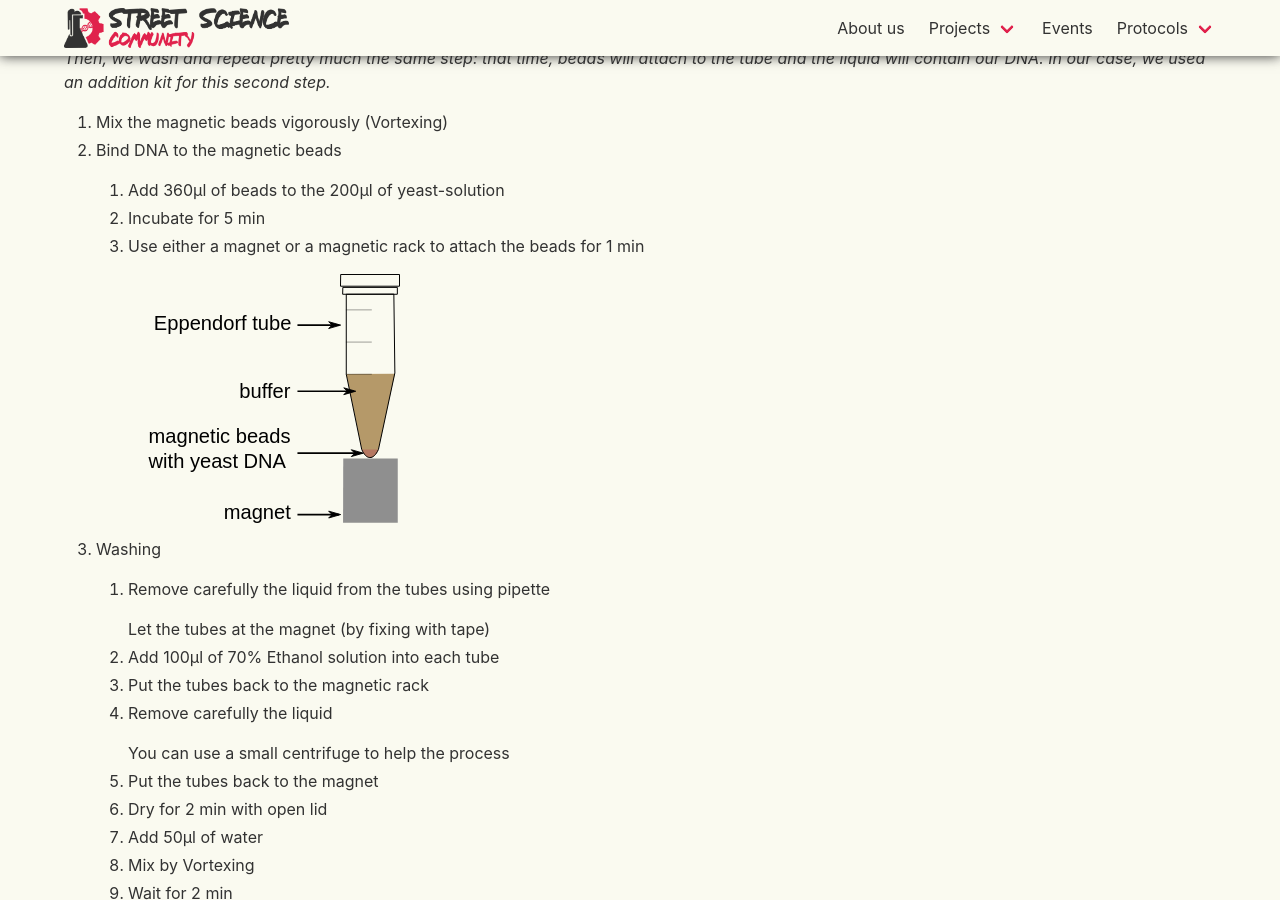
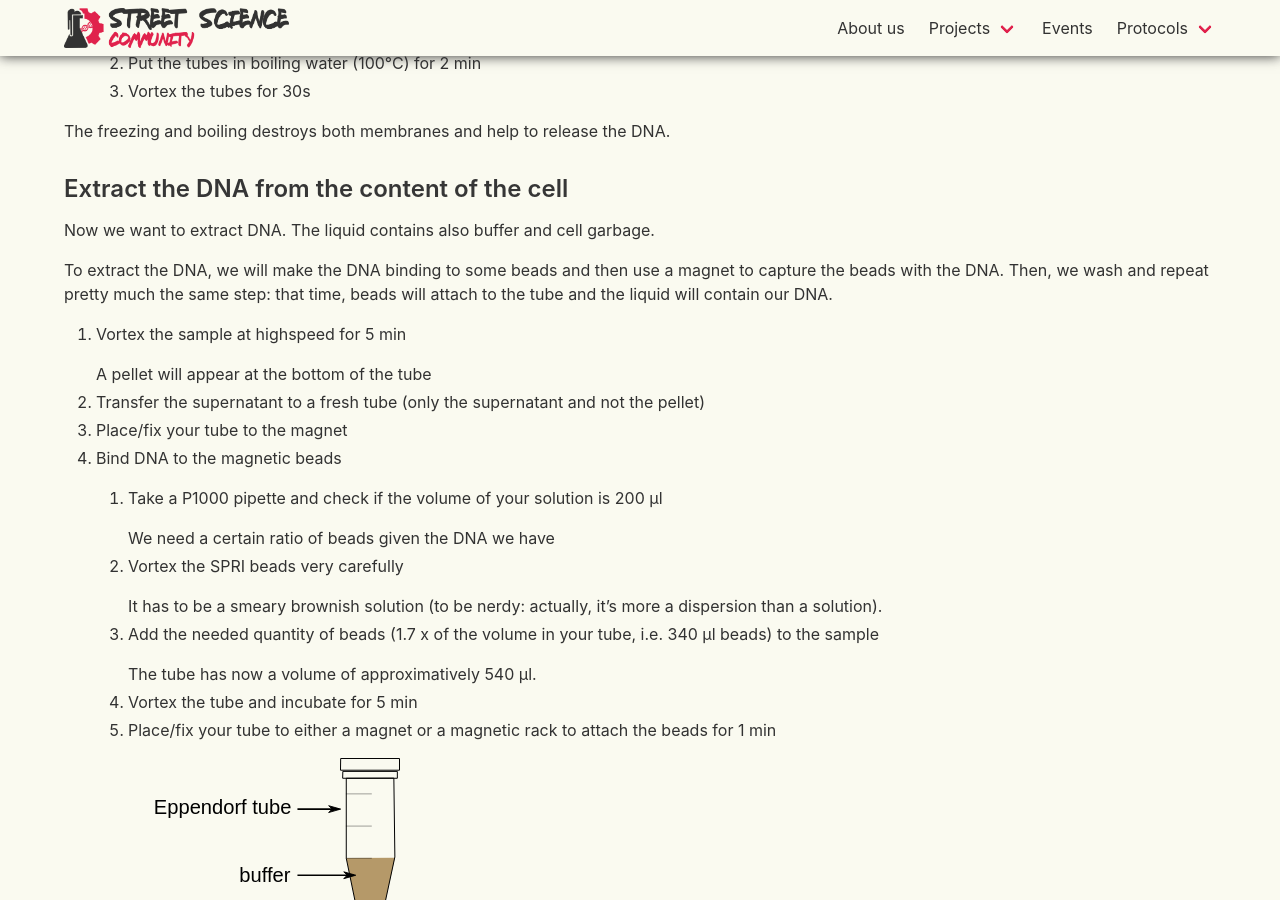
Before and after one commit to StreetScienceCommunity/StreetScienceCommunity.github.io, a Jekyll site: the page built from _protocols/beer-dna-extraction.md, in a window 1280 px wide and 900 px high, scrolled down 6002 px. Built offline with Jekyll 4.4.1, drawn with Linux system fonts in a browser that asks for light colours; nearby versions of some CDN libraries; some of the changed text lies outside the part shown.

Commit message:
Add changes from Stephan

```diff
--- a/_protocols/beer-dna-extraction.md
+++ b/_protocols/beer-dna-extraction.md
@@ -36,13 +36,13 @@
 - Tape
 - Vortex
 - Magnetic rack or strong magnet
-- (Nanodrop)
+- Spectrophotometer (Nanodrop)
 
 ## Beer DNA extraction
 
 0. Pre-cooled the centrifuge so that it starts at 4°C
 
-    This part is optional. But we believe that the beer should be at drinking temperature
+    This part is optional. But we hypothesize that keeping the beer at the preferred drinking temperature improves the sequencing results [proof is needed].
 
 1. Open the beer few hours before to get most of the CO2 out
 
@@ -73,16 +73,21 @@
 
     ![](/images/protocols/beer-dna-extraction/after_centrifuge_1.svg){: width="25%"}
 
-5. After centrifugation, carefully discard the supernatant either by pipetting or by pouring the supernatant (not the pellet!) into the sink.
-6. Add 1mL of Tris-buffer pH 7.4 to the pellet with a pipette
+5. Discard carefully after centrifugation the supernatant either by pipetting or by pouring the supernatant into the sink
+
+    Be sure that the pellet remains in the Falcon
+
+6. Add 1mL of Tris-buffer pH 7.4 to the Falcon with pellet with a pipette
 
    ![](/images/protocols/beer-dna-extraction/buffer_collection.svg){: width="25%"}
 
-7. Add it to the pellet, solid part on the bottom, and resuspend it the content by pipetting up and down a few times
+7. Mix it to the pellet (the solid part on the bottom) and resuspend it the content by pipetting up and down a few times
 
    ![](/images/protocols/beer-dna-extraction/suspend_pellet.svg){: width="85%"}
 
-6. Transfer into 5ml Eppendorf tubes
+   The pellet will go into solution and disappear. Afterwards, no solid phase should be visible and the solution should turn into a brownish color.
+
+6. Transfer the solution into 1.5ml Eppendorf tubes
 
    ![](/images/protocols/beer-dna-extraction/transfer_to_eppendorf.svg){: width="20%"}
 
@@ -92,75 +97,112 @@
 
 ### Break the cell walls of the yeasts and nucleus
 
+We now want to get the DNA out the yeast. The DNA is well protected by the membrane of the nucleus and the membrane of the cell. We need to break the membrane of the yeast and then the menbrane of the nucleus.
+
 ![](/images/protocols/beer-dna-extraction/yeast_cell.svg){: width="50%"}
 
-*A yeast cell - Frankie Robertson,  CC ASA, [Wikimedia](https://en.wikipedia.org/wiki/File:Yeast_cell_english.svg)*
+*A yeast cell - Frankie Robertson, CC ASA, [Wikimedia](https://en.wikipedia.org/wiki/File:Yeast_cell_english.svg)*
 
-2. Add 200µl of lysis buffer into each tube and suspend them
+1. Add 200µl of lysis buffer into each tube
+2. Mix carefully by pipetting up and down (at least 10 times) to resolve the pellet
 3. Repeat 2 times
     1. Put the tubes into the ethanol bath (-80°C) or dry ice for 2 min
     2. Put the tubes in boiling water (100°C) for 2 min
     3. Vortex the tubes for 30s
 
+The freezing and boiling destroys both membranes and help to release the DNA.
+
 ### Extract the DNA from the content of the cell
 
-Now we want to extract DNA from the rest of the cell (proteins, membrane, etc).
+Now we want to extract DNA. The liquid contains also buffer and cell garbage.
 
-*Gist: we add SPRI beads in a buffer containing PEG and NaCl so that the DNA binds
-to the beads. We use a magnet to capture the beads with the DNA. Then, we wash and
-repeat pretty much the same step: that time, beads will attach to the tube and the
-liquid will contain our DNA. In our case, we used an addition kit for this second step.*
+To extract the DNA, we will make the DNA binding to some beads and then use a magnet to capture the beads with the DNA. Then, we wash and repeat pretty much the same step: that time, beads will attach to the tube and the
+liquid will contain our DNA.
 
-1. Mix the magnetic beads vigorously (Vortexing)
+1. Vortex the sample at highspeed for 5 min
+
+    A pellet will appear at the bottom of the tube
+
+2. Transfer the supernatant to a fresh tube (only the supernatant and not the pellet)
+
+7. Place/fix your tube to the magnet
 2. Bind DNA to the magnetic beads
-    1. Add 360µl of beads to the 200µl of yeast-solution
-    2. Incubate for 5 min
-    3. Use either a magnet or a magnetic rack to attach the beads for 1 min
+    1. Take a P1000 pipette and check if the volume of your solution is 200 µl
+
+        We need a certain ratio of beads given the DNA we have
+
+    2. Vortex the SPRI beads very carefully
+
+        It has to be a smeary brownish solution (to be nerdy: actually, it’s more a dispersion than a solution).
+
+    3. Add the needed quantity of beads (1.7 x of the volume in your tube, i.e. 340 µl beads) to the sample
+
+        The tube has now a volume of approximatively 540 µl.
+
+    4. Vortex the tube and incubate for 5 min
+    3. Place/fix your tube to either a magnet or a magnetic rack to attach the beads for 1 min
 
        ![](/images/protocols/beer-dna-extraction/beads.svg){: width="25%"}
 
+       The liquid should get clear as the magnetic beads will attach at the wall of the tube towards the magnet.
+
 3. Washing
-    1. Remove carefully the liquid from the tubes using pipette
+    1. Remove carefully the clear liquid from the tubes using pipette without touching/disturbing the brown beads
 
-        Let the tubes at the magnet (by fixing with tape)
+        To do so, the tube has to be at the magnet/in the magnetic rack.
 
-    2. Add 100µl of 70% Ethanol solution into each tube
-    3. Put the tubes back to the magnetic rack
-    4. Remove carefully the liquid
+    2. Add 100µl of 70% Ethanol solution into each tube (still on the magnet)
+    3. Remove carefully the liquid
 
-       You can use a small centrifuge to help the process
+       It might be hard to aspirate the very last drop of ethanol with your pipette. You can place the tube into the centrifuge to collect everything at the bottom and place the tube immediately at the magnet. Then, remove the last drops using a pipette.
 
-    5. Put the tubes back to the magnet
+    4. Put the tubes back to the magnet
+    5. Open the lid of the tube
     6. Dry for 2 min with open lid
-    7. Add 50µl of water
-    8. Mix by Vortexing
-    9. Wait for 2 min
+
+       During this time, ethanol residues will evaporate.
+
+    7. Add 100µl of water
+    8. Remove the tube from the magnet and mix properly (vortex)
+
+        The water is more attractive for the DNA than the beads, so it will go into solution.
+
+    9. Incubate for 2 min
     10. Put the tubes back to the magnet
+
+        Be aware! The clear solution contains now the DNA.
+
     11. Transfer the clear liquid to a fresh tube (1.5ml)
-
 
     The liquid in the tube now contains the DNA
 
-6. Check the purity with a spectrophotometer
-7. Freeze the DNA until library preparation
+To improve the purity, we use a MinElute Reaction Kit 50 from Qiagen
 
-To improve the purity, we can use a MinElute Reaction Kit 50 from Qiagen before frezing
+1. Add 500µl of PB-buffer (from the kit) to the sample (the yellowish solution) and vortex
+2. Place a column into a collection tube
+3. Pipette the samples into the column
 
-1. Add 250µl of PB-buffer (from the kit) to the sample
-2. Transfer the mixed solution to a column
-3. Put the column into a provided collection tube
-4. Centrifuge for 1 min at 17900G
-5. Discard the flow-through
-6. Add 750µl Buffer PE to the column
-7. Centrifuge for 1 min at 17900G
-8. Discard flow-through
-9. Remove the liquid from the collection tube and put the column back
-10. Centrifuge for 1 min to dry the column
-11. Transfer the column out into a new tube
-12. Add 115µl water to the column and wait for 1min
+    The column contains a silica based material and the DNA in our yellowish solution will bind to this material. All other things will be washed away by centrifugation.
+
+4. Centrifuge for 1 min at full speed
+
+    The DNA binds to the column and stays there.
+
+5. Add 750µl Buffer PE to the column (which is nothing else than 70% ethanol)
+7. Centrifuge for 1 min at full speed
+8. Remove the liquid from the collection tube and put the column back
+9. Centrifuge for 1 min to dry the column
+10. Transfer the column content out into a new Falcon tube
+11. Discard the collection tube
+12. Add 11µl water to the column and wait for 1 min
 13.	Centrifuge for 1 min to elude the DNA from the column
 
     The liquid in the tube now contains the DNA
 
-14. Check the purity with a spectrophotometer (optional)
+14. Check the purity with a spectrophotometer
+
+    Spectrowhat?! A spectrophotometer sends light with different wavelengths through our DNA-sample. DNA absorbs light at a defined wavelength (maximum absorption at 260 nm wavelength). This can be used to quantify the amount of DNA. Concerning Nanopore sequencing: The more, the better! Furthermore, we can estimate the purity of our DNA. EtOH for example has an absorption maximum at 230 nm. At 230 nm there should be no peak in the sprectrum (or at least much smaller than the DNA-peak at nm=260).
+
 15. Freeze the DNA until library preparation
+
+Well done! Now you have successfully extracted beer DNA! [Go on and sequence your extracted DNA]({% link _protocols/beer-dna-sequencing.md %}) or visit the next pub...
```
